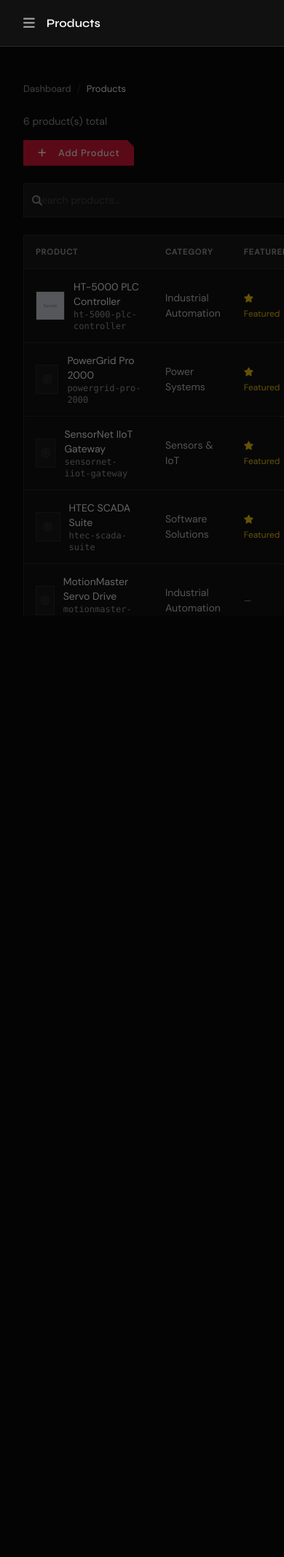
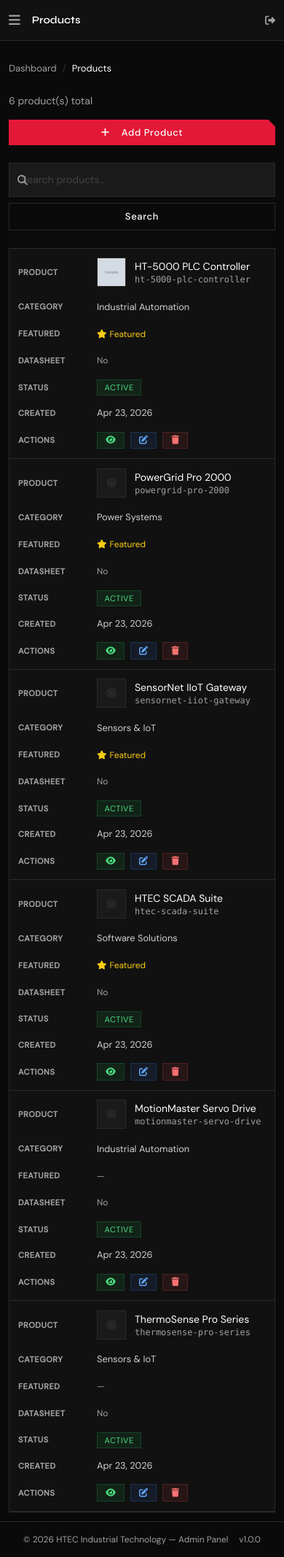
Before and after one commit to 00ASUNA00/HTEC_PROJECT, a PHP site: page /HTEC_PROJECT/htec/admin/products.php in a window 390 px wide. Shown: the whole page at 73% size. Before the commit the page ends 844 px from the top, so only its background shows below. Run offline with PHP 8.4, Linux system fonts and the light colour scheme; the visitor is signed in with stand-in values (Sample User, id 1); data comes from the database, SQL or seed files in the repository; tables that the repository leaves empty hold one stand-in row (values such as "Sample post"); grey boxes marked "Sample" are stand-in pictures.

Commit message:
Improve admin UX across devices and harden runtime config loading.
This updates admin and products page interactions for better responsive behavior, and migrates app/database settings to environment-driven configuration to keep sensitive values out of source code.

Made-with: Cursor

```diff
--- a/admin/contacts.php
+++ b/admin/contacts.php
@@ -4,7 +4,6 @@
  */
 require_once __DIR__ . '/../config/helpers.php';
 require_once __DIR__ . '/../models/OtherModels.php';
-
 requireAdmin();
 
 $adminTitle      = 'Messages';
@@ -36,7 +35,7 @@ $messages = $contactModel->getAll();
 include __DIR__ . '/../views/admin/header.php';
 ?>
 
-<div class="flex items-center justify-between mb-6">
+<div class="admin-page-head flex flex-col sm:flex-row items-start sm:items-center justify-between gap-4 mb-6">
     <div>
         <div class="breadcrumb mb-1">
             <a href="<?= url('admin/') ?>">Dashboard</a>
--- a/admin/portfolio-edit.php
+++ b/admin/portfolio-edit.php
@@ -150,7 +150,7 @@ include __DIR__ . '/../views/admin/header.php';
                         <input type="number" name="sort_order" value="<?= (int)($data['sort_order'] ?? 0) ?>" class="admin-input" min="0">
                         <p class="text-htec-text text-xs mt-1">Lower = appears first</p>
                     </div>
-                    <div class="border-t border-htec-border pt-4 flex gap-3">
+                    <div class="admin-form-actions border-t border-htec-border pt-4 flex gap-3">
                         <button type="submit" class="btn-primary btn-sm flex-1 justify-center">
                             <?= $isEdit ? 'Update' : 'Create' ?>
                         </button>
--- a/admin/portfolio.php
+++ b/admin/portfolio.php
@@ -31,7 +31,7 @@ $items = $portfolioModel->getAll(true);
 include __DIR__ . '/../views/admin/header.php';
 ?>
 
-<div class="flex items-center justify-between mb-6">
+<div class="admin-page-head flex flex-col sm:flex-row items-start sm:items-center justify-between gap-4 mb-6">
     <div>
         <div class="breadcrumb mb-1">
             <a href="<?= url('admin/') ?>">Dashboard</a>
--- a/admin/product-edit.php
+++ b/admin/product-edit.php
@@ -226,7 +226,7 @@ include __DIR__ . '/../views/admin/header.php';
                         <input type="checkbox" name="featured" id="featured" value="1" <?= ($data['featured'] ?? 0) ? 'checked' : '' ?> class="w-4 h-4 accent-red-600">
                         <label for="featured" class="text-sm text-white cursor-pointer">Featured on homepage</label>
                     </div>
-                    <div class="border-t border-htec-border pt-4 flex gap-3">
+                    <div class="admin-form-actions border-t border-htec-border pt-4 flex gap-3">
                         <button type="submit" class="btn-primary btn-sm flex-1 justify-center">
                             <?= $isEdit ? 'Update' : 'Create' ?> Product
                         </button>
--- a/admin/products.php
+++ b/admin/products.php
@@ -34,7 +34,7 @@ include __DIR__ . '/../views/admin/header.php';
 ?>
 
 <!-- Header Row -->
-<div class="flex flex-col sm:flex-row items-start sm:items-center justify-between gap-4 mb-6">
+<div class="admin-page-head flex flex-col sm:flex-row items-start sm:items-center justify-between gap-4 mb-6">
     <div>
         <div class="breadcrumb mb-1">
             <a href="<?= url('admin/') ?>">Dashboard</a>
@@ -49,8 +49,8 @@ include __DIR__ . '/../views/admin/header.php';
 </div>
 
 <!-- Search -->
-<form method="GET" class="mb-6 flex gap-3">
-    <div class="relative flex-1 max-w-md">
+<form method="GET" class="admin-search-form mb-6 flex gap-3">
+    <div class="relative flex-1 max-w-md min-w-0">
         <i class="fas fa-search absolute left-3 top-1/2 -translate-y-1/2 text-htec-text text-sm"></i>
         <input type="text" name="search" value="<?= htmlspecialchars($search) ?>" placeholder="Search products…" class="admin-input pl-9">
     </div>
--- a/assets/css/admin.css
+++ b/assets/css/admin.css
@@ -9,7 +9,7 @@
     --mid: #1A1A1A;
     --border: #2A2A2A;
     --text: #A0A0A0;
-    --text-light: #D0D0D0;
+    --text-light: #d0d0d0;
     --sidebar-w: 260px;
 }
 
@@ -169,11 +169,155 @@ select.admin-input { cursor: pointer; }
 .breadcrumb a { color: var(--text); text-decoration: none; }
 .breadcrumb a:hover { color: var(--white); }
 .breadcrumb-sep { color: #333; }
+.admin-page-head { width: 100%; }
+.admin-search-form { width: 100%; }
+.admin-form-actions { align-items: center; }
 
 /* ---- Mobile Sidebar Toggle ---- */
+#sidebar-overlay {
+    display: none !important;
+    pointer-events: none;
+}
+
 @media (max-width: 1024px) {
     #admin-sidebar { transform: translateX(-100%); }
     #admin-sidebar.open { transform: translateX(0); }
     #admin-main { margin-left: 0; }
-    #sidebar-overlay { display: block; }
+    #admin-topbar { padding: 0 1rem; }
+    #admin-content { padding: 1.25rem; }
+    #sidebar-overlay.open {
+        display: block !important;
+        pointer-events: auto;
+    }
 }
+
+@media (max-width: 768px) {
+    #admin-topbar {
+        height: 56px;
+        padding: 0 0.875rem;
+    }
+    .topbar-title {
+        font-size: 0.9rem;
+        white-space: nowrap;
+        overflow: hidden;
+        text-overflow: ellipsis;
+        max-width: 52vw;
+    }
+    #admin-content { padding: 1rem; }
+    .breadcrumb {
+        flex-wrap: wrap;
+        row-gap: 0.25rem;
+    }
+    .admin-page-head .btn-primary,
+    .admin-page-head .btn-outline {
+        width: 100%;
+        justify-content: center;
+    }
+    .admin-search-form {
+        flex-wrap: wrap;
+        gap: 0.5rem;
+    }
+    .admin-search-form > .relative {
+        flex: 1 1 100%;
+        max-width: 100%;
+    }
+    .admin-search-form .btn-outline,
+    .admin-search-form .btn-primary {
+        flex: 1 1 auto;
+        justify-content: center;
+    }
+    .stat-card {
+        padding: 1rem;
+        gap: 0.75rem;
+    }
+    .stat-card-icon {
+        width: 40px;
+        height: 40px;
+        font-size: 1rem;
+    }
+    .stat-card-val { font-size: 1.25rem; }
+    .stat-card-label { font-size: 0.6875rem; }
+    .admin-card-header {
+        padding: 1rem;
+        gap: 0.75rem;
+        flex-wrap: wrap;
+    }
+    .admin-card-title { font-size: 0.875rem; }
+    .admin-card-body { padding: 1rem; }
+    .admin-table { min-width: 640px; }
+    .admin-table th,
+    .admin-table td {
+        padding: 0.65rem 0.75rem;
+        font-size: 0.8rem;
+    }
+    .admin-table td .flex.items-center.gap-2 {
+        flex-wrap: wrap;
+    }
+    .action-btn {
+        font-size: 0.75rem;
+        padding: 0.3rem 0.7rem;
+    }
+    .admin-form-actions {
+        flex-wrap: wrap;
+    }
+    .admin-form-actions .btn-primary,
+    .admin-form-actions .btn-outline {
+        flex: 1 1 100%;
+        justify-content: center;
+        text-align: center;
+    }
+}
+
+@media (max-width: 480px) {
+    #admin-topbar { padding: 0 0.75rem; }
+    #admin-content { padding: 0.75rem; }
+    .sidebar-logo,
+    .sidebar-footer { padding-left: 1rem; padding-right: 1rem; }
+    .sidebar-link { padding: 0.7rem 1rem; }
+    .admin-card-header { padding: 0.875rem; }
+}
+
+@media (max-width: 640px) {
+    .admin-table {
+        min-width: 0;
+        width: 100%;
+        border-collapse: separate;
+        border-spacing: 0;
+    }
+    .admin-table thead {
+        display: none;
+    }
+    .admin-table tbody,
+    .admin-table tr,
+    .admin-table td {
+        display: block;
+        width: 100%;
+    }
+    .admin-table tr {
+        border-bottom: 1px solid var(--border);
+        padding: 0.25rem 0;
+    }
+    .admin-table td {
+        border-bottom: none;
+        padding: 0.55rem 0.75rem 0.55rem 7.5rem;
+        position: relative;
+        text-align: left;
+        min-height: 2rem;
+    }
+    .admin-table td::before {
+        content: attr(data-label);
+        position: absolute;
+        left: 0.75rem;
+        top: 50%;
+        transform: translateY(-50%);
+        width: 6.25rem;
+        color: var(--text);
+        font-size: 0.6875rem;
+        font-weight: 600;
+        letter-spacing: 0.05em;
+        text-transform: uppercase;
+        white-space: nowrap;
+        overflow: hidden;
+        text-overflow: ellipsis;
+    }
+}
--- /dev/null
+++ b/config/config/init.php
@@ -0,0 +1,4 @@
+// config/init.php
+require_once 'helpers.php';
+require_once 'auth.php';
+require_once 'db.php';
--- a/package.json
+++ b/package.json
@@ -1,5 +1,8 @@
 {
   "devDependencies": {
     "tailwindcss": "^3.4.19"
-  }
+
+  },
+  "css.validate": false
+
 }
--- a/portfolio.php
+++ b/portfolio.php
@@ -95,7 +95,7 @@ include __DIR__ . '/views/layouts/header.php';
 <div class="py-16 text-center">
     <div class="max-w-2xl mx-auto px-6 fade-up">
         <h2 class="text-3xl font-display font-700 mb-4">Let's Build Something Great</h2>
-        <p class="text-htec-text mb-8">Ready to start your next industrial technology project?</p>
+        <p class="text-htec-text mb-8">Ready to start your next technology project?</p>
         <a href="<?= url('contact.php') ?>" class="btn-primary px-10 py-4">Get in Touch</a>
     </div>
 </div>
--- a/product.php
+++ b/product.php
@@ -112,7 +112,7 @@ include __DIR__ . '/views/layouts/header.php';
             <!-- Action Buttons -->
             <div class="flex flex-wrap gap-4 fade-up">
                 <a href="<?= url('contact.php?product=' . urlencode($product['name'])) ?>" class="btn-primary px-8 py-4">
-                    <i class="fas fa-envelope mr-2"></i> Request Quote
+                    <i class="fas fa-envelope mr-2"></i> Contact Us
                 </a>
 
                 <?php if ($product['datasheet']): ?>
--- a/products.php
+++ b/products.php
@@ -39,7 +39,7 @@ include __DIR__ . '/views/layouts/header.php';
 </div>
 
 <!-- Filters & Search -->
-<div class="sticky top-20 z-30 bg-htec-dark/95 backdrop-blur border-b border-htec-border">
+<div id="products-filter-bar" class="bg-htec-dark/95 backdrop-blur border-b border-htec-border">
     <div class="max-w-7xl mx-auto px-6 lg:px-8 py-4">
         <div class="flex flex-col md:flex-row gap-4 items-center justify-between">
             <!-- Category Filters -->
--- a/views/admin/sidebar.php
+++ b/views/admin/sidebar.php
@@ -16,7 +16,12 @@ $currentUser  = getCurrentUser();
 $adminActivePage = $adminActivePage ?? '';
 ?>
 <!-- Sidebar Overlay (mobile) -->
-<div id="sidebar-overlay" class="fixed inset-0 bg-black/60 z-40 hidden lg:hidden" onclick="document.getElementById('admin-sidebar').classList.remove('open')"></div>
+<div
+    id="sidebar-overlay"
+    class="fixed inset-0 bg-black/60 z-40 lg:hidden"
+    aria-hidden="true"
+    style="display:none;pointer-events:none;"
+></div>
 
 <!-- Sidebar -->
 <aside id="admin-sidebar">
--- a/views/layouts/header.php
+++ b/views/layouts/header.php
@@ -40,7 +40,7 @@
 
             <!-- CTA -->
             <div class="hidden md:flex items-center gap-4">
-                <a href="<?= url('contact.php') ?>" class="btn-primary text-sm px-6 py-2.5">Get a Quote</a>
+                <a href="<?= url('contact.php') ?>" class="btn-primary text-sm px-6 py-2.5">Contact Us</a>
             </div>
 
             <!-- Mobile hamburger -->
@@ -64,7 +64,7 @@
             <a href="<?= url('services.php') ?>" class="mobile-nav-link">Services</a>
             <a href="<?= url('portfolio.php') ?>" class="mobile-nav-link">Portfolio</a>
             <a href="<?= url('contact.php') ?>" class="mobile-nav-link">Contact</a>
-            <a href="<?= url('contact.php') ?>" class="btn-primary text-center mt-2">Get a Quote</a>
+            <a href="<?= url('contact.php') ?>" class="btn-primary text-center mt-2">Contact Us</a>
         </div>
     </div>
 </nav>
```
Also changed, not shown: assets/js/main.js (+54 -2 lines), config/database.php (+65 -11 lines), config/helpers.php (+17 -72 lines), contact.php (+7 -7 lines), index.php (+12 -11 lines), views/layouts/footer.php (+7 -10 lines).
